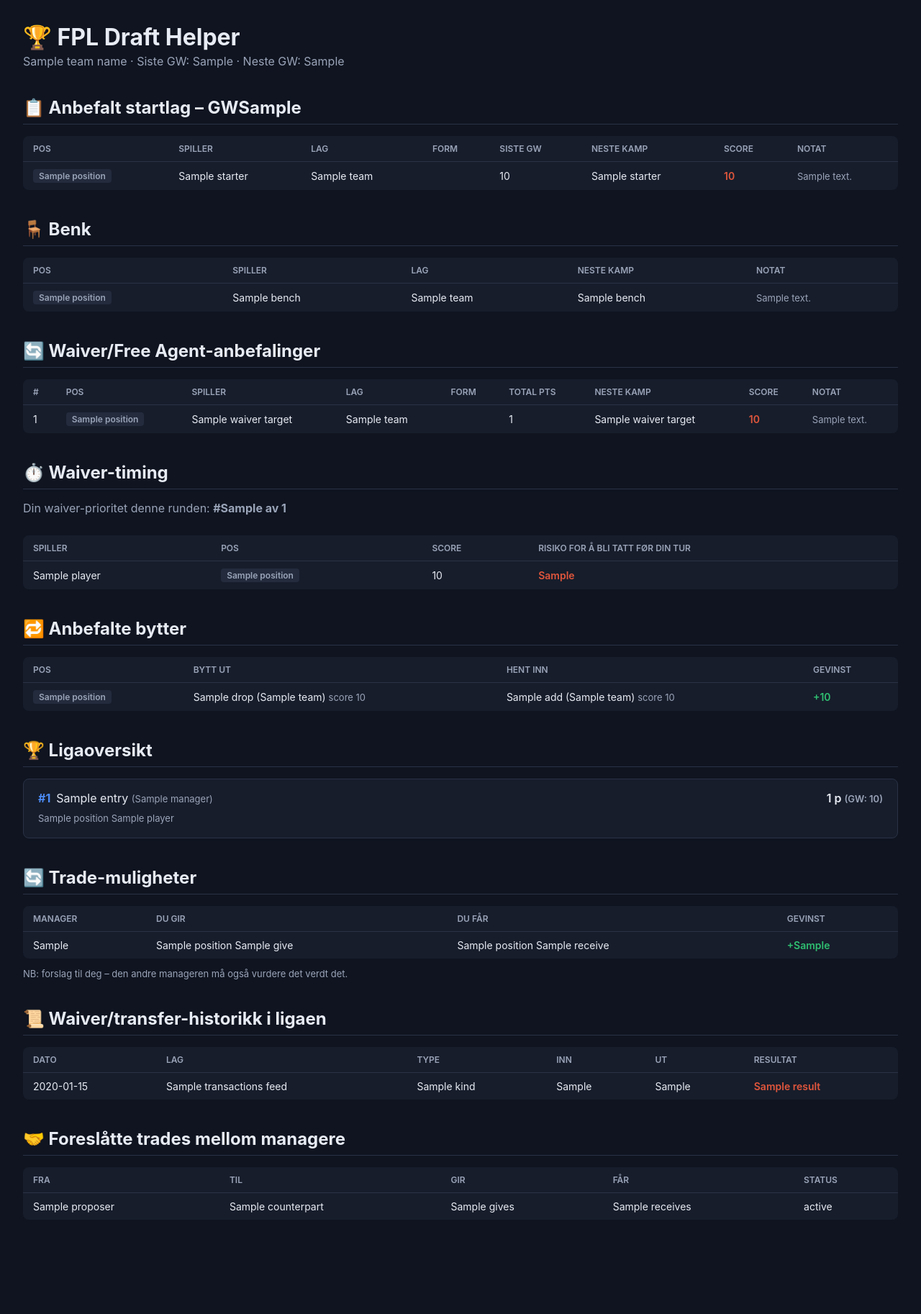
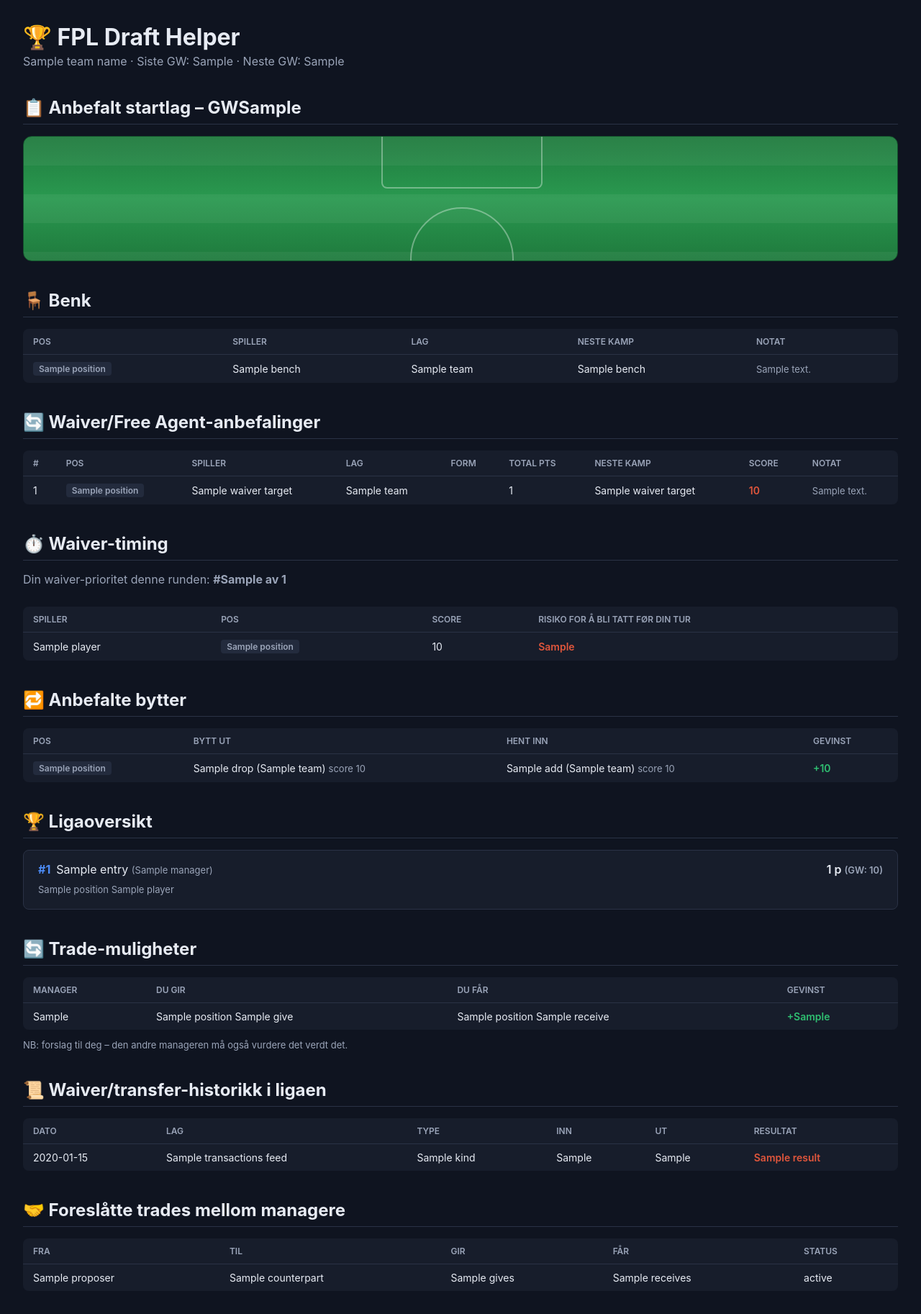
Before and after one commit to NamHoangVu/FPL-Draft-Helper, a Flask app: template templates/index.html in a window 1280 px wide. Shown: the whole page at 72% size. Before the commit the page ends 1685 px from the top, so only its background shows below. Run offline with Flask 3, Linux system fonts and the light colour scheme; the template is opened without the code that fills it: most values are stand-ins (such as "Sample title", 1, 10 or a date in 2020).

Commit message:
Show recommended lineup as a pitch/formation view
Replaces the starting-lineup table with a layout closer to the FPL
site's pitch view, grouping players by position with a hover tooltip
for score/form/notes.

```diff
--- a/templates/index.html
+++ b/templates/index.html
@@ -100,6 +100,95 @@
         color: var(--text);
         font-weight: 600;
     }
+    .pitch {
+        position: relative;
+        background:
+            repeating-linear-gradient(180deg, rgba(255,255,255,0.05) 0px, rgba(255,255,255,0.05) 40px, transparent 40px, transparent 80px),
+            linear-gradient(180deg, #1f7a3d 0%, #2a9950 50%, #1f7a3d 100%);
+        border: 1px solid #14532d;
+        border-radius: 12px;
+        padding: 28px 16px 60px;
+        display: flex;
+        flex-direction: column;
+        gap: 28px;
+        overflow: hidden;
+    }
+    .pitch::before {
+        content: "";
+        position: absolute;
+        top: 0; left: 50%;
+        width: 220px; height: 70px;
+        margin-left: -110px;
+        border: 2px solid rgba(255,255,255,0.35);
+        border-top: none;
+        border-radius: 0 0 8px 8px;
+    }
+    .pitch::after {
+        content: "";
+        position: absolute;
+        bottom: -70px; left: 50%;
+        width: 140px; height: 140px;
+        margin-left: -70px;
+        border: 2px solid rgba(255,255,255,0.35);
+        border-radius: 50%;
+    }
+    .pitch-row {
+        display: flex;
+        justify-content: center;
+        gap: 20px;
+        flex-wrap: wrap;
+        position: relative;
+        z-index: 1;
+    }
+    .player-card {
+        display: flex;
+        flex-direction: column;
+        align-items: center;
+        width: 92px;
+        text-align: center;
+    }
+    .player-shirt {
+        width: 40px;
+        height: 40px;
+        border-radius: 8px;
+        background: #38003c;
+        color: white;
+        display: flex;
+        align-items: center;
+        justify-content: center;
+        font-weight: 700;
+        font-size: 12px;
+        margin-bottom: 6px;
+        box-shadow: 0 2px 6px rgba(0,0,0,0.35);
+        cursor: help;
+    }
+    .player-shirt.score-high { border: 2px solid var(--green); }
+    .player-shirt.score-mid { border: 2px solid var(--yellow); }
+    .player-shirt.score-low { border: 2px solid var(--red); }
+    .player-name-pill {
+        background: #38003c;
+        color: white;
+        font-size: 12px;
+        font-weight: 600;
+        padding: 3px 8px;
+        border-radius: 4px;
+        max-width: 100px;
+        white-space: nowrap;
+        overflow: hidden;
+        text-overflow: ellipsis;
+    }
+    .player-fixture-pill {
+        background: rgba(255,255,255,0.85);
+        color: #0f1420;
+        font-size: 11px;
+        padding: 2px 6px;
+        border-radius: 4px;
+        margin-top: 3px;
+        white-space: nowrap;
+    }
+    .player-fixture-pill.fdr-1, .player-fixture-pill.fdr-2 { background: var(--green); color: white; }
+    .player-fixture-pill.fdr-3 { background: var(--yellow); color: #1a1a1a; }
+    .player-fixture-pill.fdr-4, .player-fixture-pill.fdr-5 { background: var(--red); color: white; }
 </style>
 </head>
 <body>
@@ -112,27 +201,32 @@
             {{ team_name }} · Siste GW: {{ current_gw }} · Neste GW: {{ next_gw }}
         </div>
 
+        {% macro player_card(p) %}
+        <div class="player-card">
+            <div class="player-shirt {{ 'score-high' if p.recommendation_score >= 20 else ('score-mid' if p.recommendation_score >= 12 else 'score-low') }}"
+                 title="{{ p.name }} · {{ p.form }} form · score {{ p.recommendation_score }}{% if p.recommendation_note %} · {{ p.recommendation_note }}{% endif %}">
+                {{ p.team }}
+            </div>
+            <div class="player-name-pill">{{ p.name }}</div>
+            <div class="player-fixture-pill {{ fdr_class[p.next_fixture_fdr] }}">{{ p.fixture_label }}</div>
+        </div>
+        {% endmacro %}
+
         <h2>📋 Anbefalt startlag – GW{{ next_gw }}</h2>
-        <table>
-            <tr>
-                <th>Pos</th><th>Spiller</th><th>Lag</th><th>Form</th>
-                <th>Siste GW</th><th>Neste kamp</th><th>Score</th><th>Notat</th>
-            </tr>
-            {% for p in starters %}
-            <tr>
-                <td><span class="pos-badge">{{ p.position }}</span></td>
-                <td>{{ p.name }}</td>
-                <td>{{ p.team }}</td>
-                <td>{{ p.form }}</td>
-                <td>{{ p.points_last_gw }}</td>
-                <td class="{{ fdr_class[p.next_fixture_fdr] }}">{{ p.fixture_label }}</td>
-                <td class="{{ 'score-high' if p.recommendation_score >= 20 else ('score-mid' if p.recommendation_score >= 12 else 'score-low') }}">
-                    {{ p.recommendation_score }}
-                </td>
-                <td class="note">{{ p.recommendation_note }}</td>
-            </tr>
-            {% endfor %}
-        </table>
+        <div class="pitch">
+            <div class="pitch-row">
+                {% for p in starters | selectattr('position', 'equalto', 'GKP') %}{{ player_card(p) }}{% endfor %}
+            </div>
+            <div class="pitch-row">
+                {% for p in starters | selectattr('position', 'equalto', 'DEF') %}{{ player_card(p) }}{% endfor %}
+            </div>
+            <div class="pitch-row">
+                {% for p in starters | selectattr('position', 'equalto', 'MID') %}{{ player_card(p) }}{% endfor %}
+            </div>
+            <div class="pitch-row">
+                {% for p in starters | selectattr('position', 'equalto', 'FWD') %}{{ player_card(p) }}{% endfor %}
+            </div>
+        </div>
 
         <h2>🪑 Benk</h2>
         <table>
```
